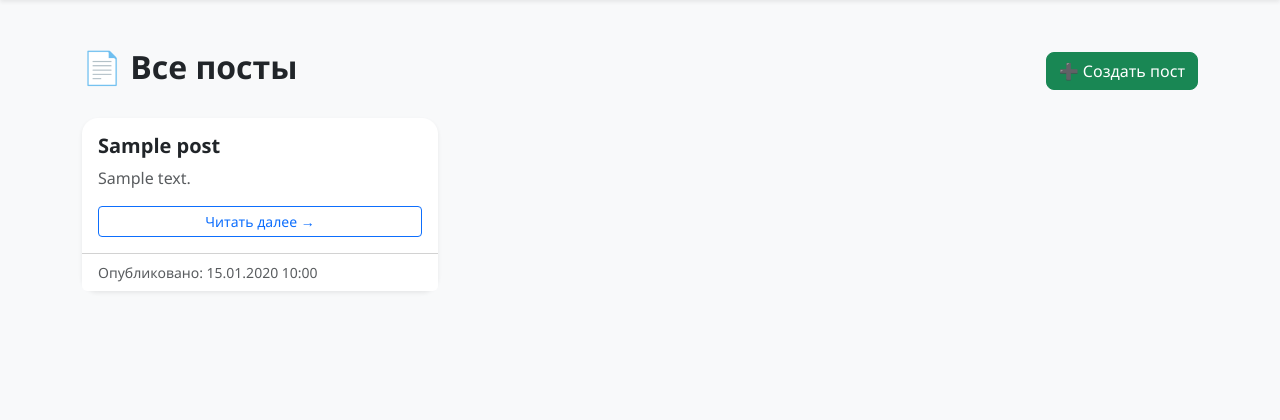
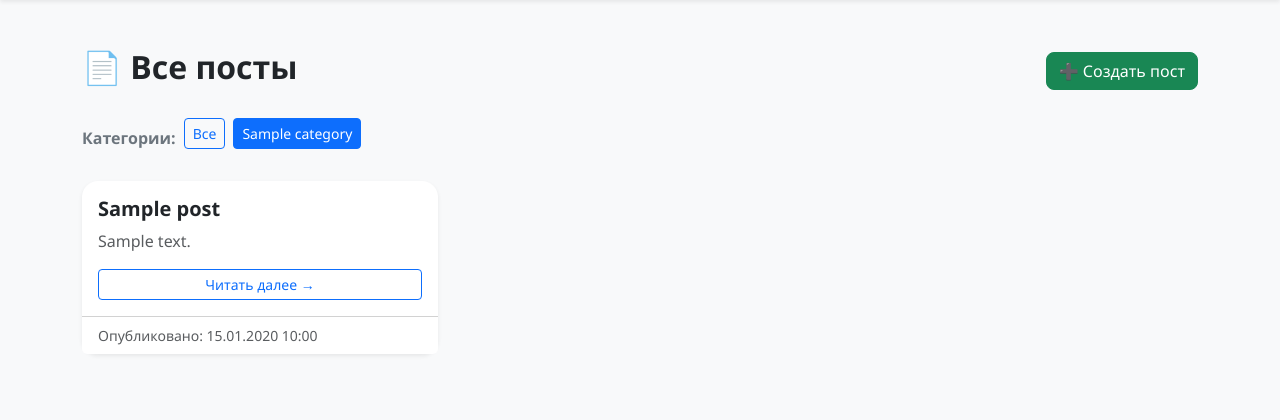
Before and after one commit to IIxIIIxII/aa, a Django app: page /?category=1 in a window 1280 px wide. Shown: the part 60-480 px from the top of the page. Run offline with Django 5.2, Linux system fonts and the light colour scheme; tables that the repository leaves empty hold one stand-in row (values such as "Sample post").

Commit message:
Add sorting by category

```diff
--- a/blog/templates/blog/post_list.html
+++ b/blog/templates/blog/post_list.html
@@ -8,6 +8,24 @@
       <a href="{% url 'post_create' %}" class="btn btn-success rounded-3">➕ Создать пост</a>
   </div>
 
+  <!-- 🔽 Фильтр по категориям -->
+  <div class="mb-4 d-flex flex-wrap align-items-center">
+      <span class="me-2 fw-semibold text-secondary">Категории:</span>
+
+      <a href="{% url 'post_list' %}"
+         class="btn btn-sm me-2 mb-2 {% if not selected_category %}btn-primary{% else %}btn-outline-primary{% endif %}">
+         Все
+      </a>
+
+      {% for category in categories %}
+        <a href="?category={{ category.id }}"
+           class="btn btn-sm me-2 mb-2 {% if selected_category == category.id %}btn-primary{% else %}btn-outline-primary{% endif %}">
+           {{ category.name }}
+        </a>
+      {% endfor %}
+  </div>
+
+  <!-- 🔽 Список постов -->
   <div class="row g-4">
     {% for post in posts %}
       <div class="col-md-6 col-lg-4">
--- a/blog/views.py
+++ b/blog/views.py
@@ -2,12 +2,24 @@ from django.shortcuts import render, get_object_or_404, redirect
 from django.contrib.auth.models import User
 from django.views.generic import DeleteView
 from django.urls import reverse_lazy
-from .models import Post
+from .models import Post, Category
 from .forms import PostForm
 
 def post_list(request):
-    posts = Post.objects.all()
-    return render(request, 'blog/post_list.html', {'posts': posts})
+    category_id = request.GET.get('category')
+    categories = Category.objects.all()
+
+    if category_id:
+        posts = Post.objects.filter(categories__id=category_id).distinct()
+    else:
+        posts = Post.objects.all()
+
+    context = {
+        'posts': posts,
+        'categories': categories,
+        'selected_category': int(category_id) if category_id else None
+    }
+    return render(request, 'blog/post_list.html', context)
 
 def post_detail(request, pk):
     post = get_object_or_404(Post, pk=pk)
```
